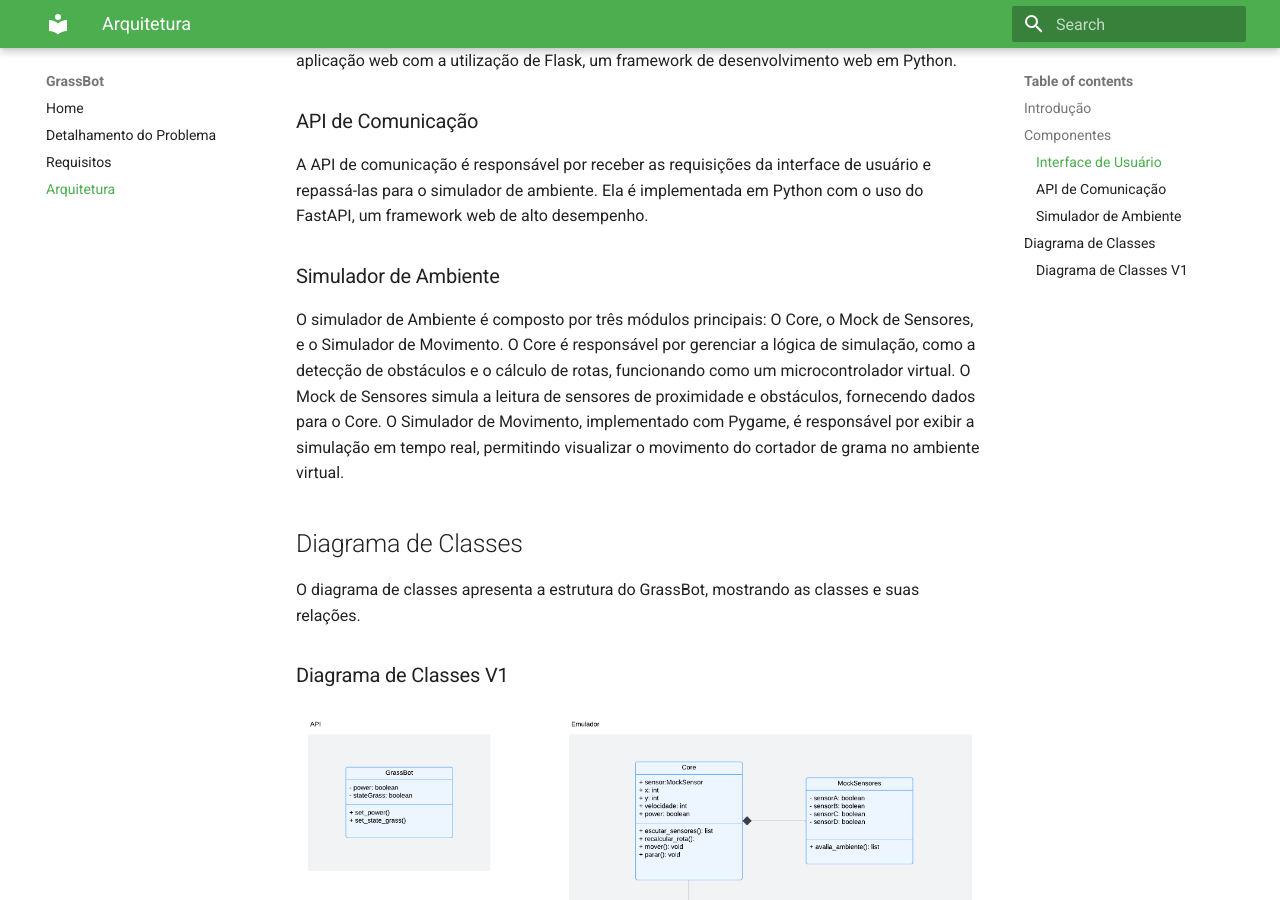
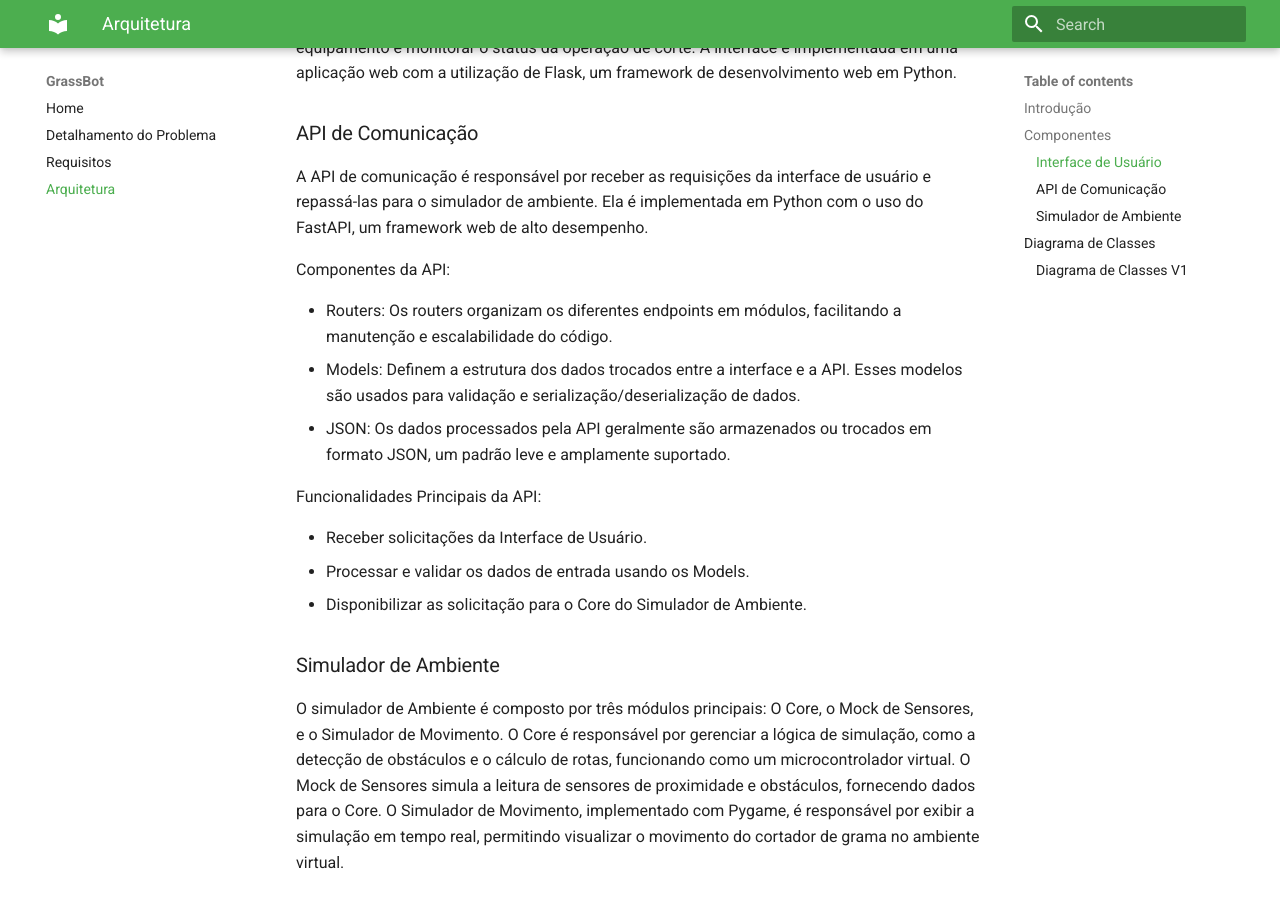
Before and after one commit to PI2-GrassBot/Docs, an MkDocs documentation site: the page built from docs/arquitetura.md, in a window 1280 px wide and 900 px high, scrolled down 930 px. Built offline with MkDocs 1.6.1 and Material for MkDocs 9.7.7, drawn with Linux system fonts in a browser that asks for light colours; some of the changed text lies outside the part shown.

Commit message:
docs: incrementa documentação de arquitetura
Co-authored-by: Caio Vitor Carneiro de Oliveira <83408899+caiozim112@users.noreply.github.com>
Co-authored-by: Eduardo Maia <emaiarezende@gmail.com>

```diff
--- a/docs/arquitetura.md
+++ b/docs/arquitetura.md
@@ -13,6 +13,18 @@ A interface de usuário é responsável por permitir a interação com o sistema
 ### API de Comunicação
 
 A API de comunicação é responsável por receber as requisições da interface de usuário e repassá-las para o simulador de ambiente. Ela é implementada em Python com o uso do FastAPI, um framework web de alto desempenho.
+
+Componentes da API:
+
+* Routers: Os routers organizam os diferentes endpoints em módulos, facilitando a manutenção e escalabilidade do código.
+* Models: Definem a estrutura dos dados trocados entre a interface e a API. Esses modelos são usados para validação e serialização/deserialização de dados.
+* JSON: Os dados processados pela API geralmente são armazenados ou trocados em formato JSON, um padrão leve e amplamente suportado.
+
+Funcionalidades Principais da API:
+
+* Receber solicitações da Interface de Usuário.
+* Processar e validar os dados de entrada usando os Models.
+* Disponibilizar as solicitação para o Core do Simulador de Ambiente.
 
 ### Simulador de Ambiente
 
```
Also changed, not shown: other parts of docs/arquitetura.md (+1 -1 lines), assets/arquitetura.jpg.
